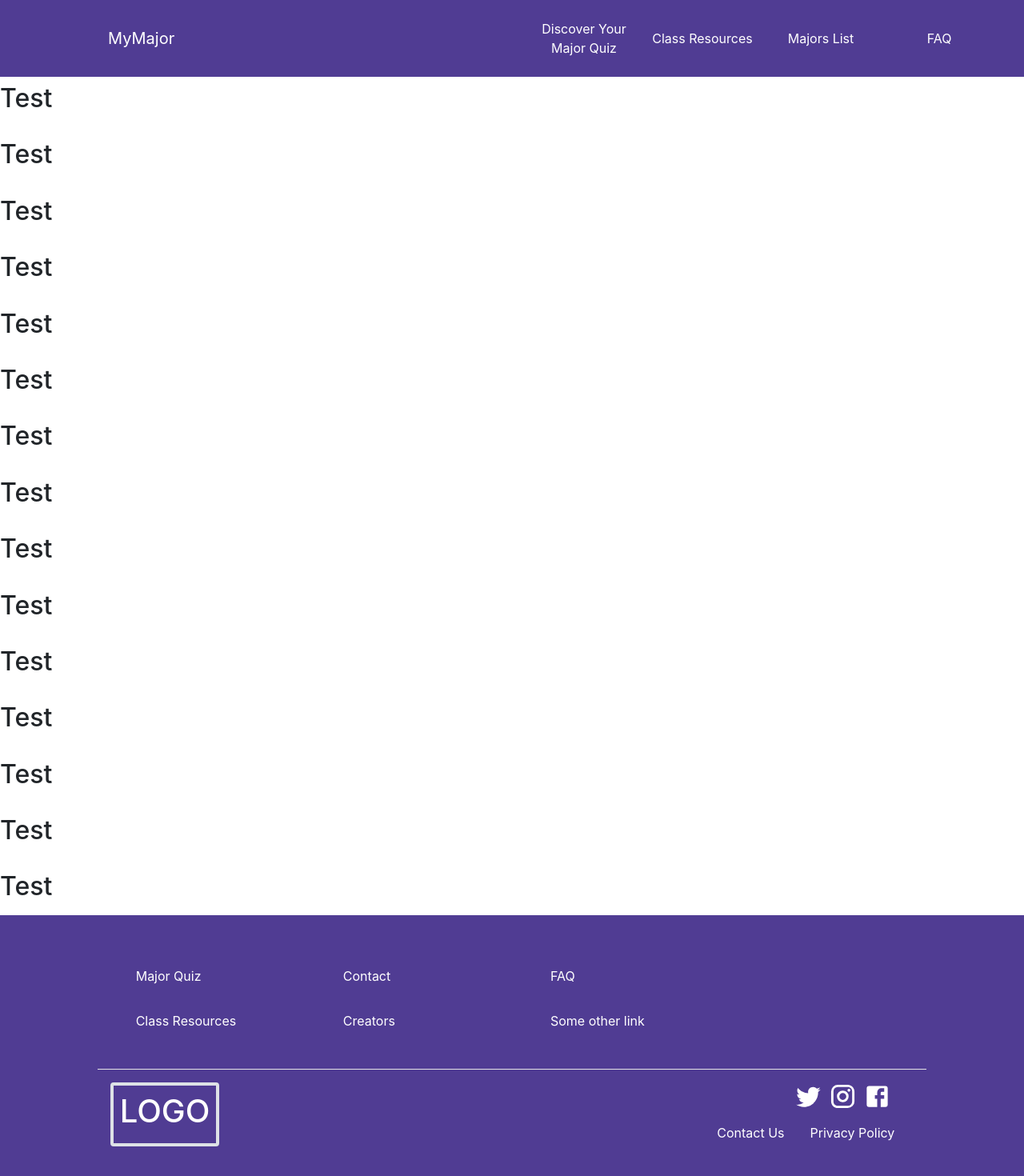
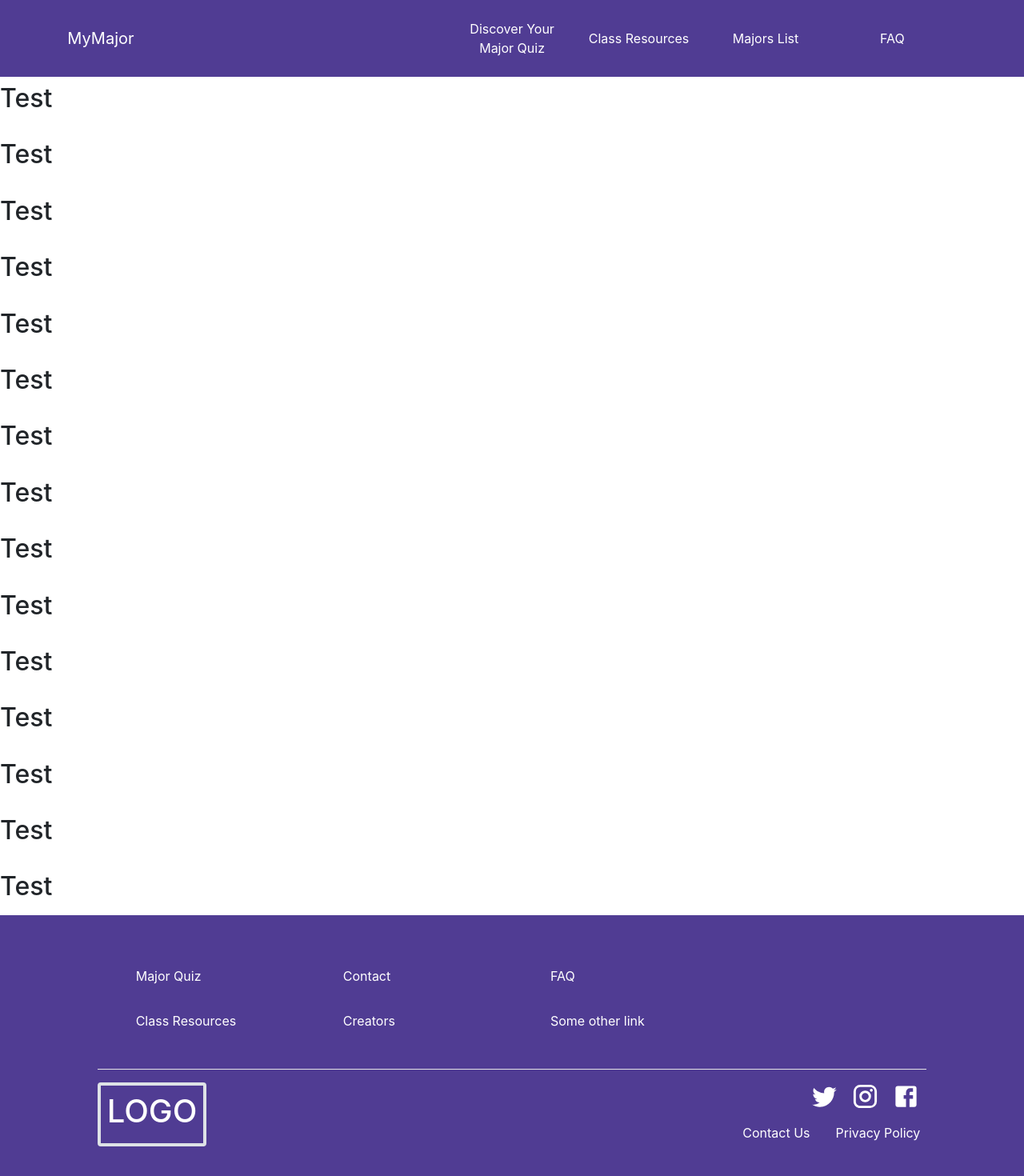
Before and after one commit to nathnet/MyMajor, a React (Create React App) app: page / in a window 1280 px wide. Shown: the top 1470 px of the page at 80% size. Built offline with nearby package versions, Linux system fonts and the light colour scheme.

Commit message:
Correcting some positioning to match the wireframes

```diff
--- a/src/components/shared/Footer.js
+++ b/src/components/shared/Footer.js
@@ -49,16 +49,16 @@ class Footer extends Component {
                         </Navbar>
                     </div>
                     <hr className="bg-white" />
-                    <div className="mx-auto px-3 text-center text-sm-left clearfix" style={{}}>
+                    <div className="text-center text-sm-left clearfix" style={{}}>
                         <div className="d-sm-inline-block float-sm-right">
-                            <div className="pr-sm-4 text-center text-sm-right">
-                                <SvgIcon component={Twitter} fontSize="large" className="mx-1 icon" />
-                                <SvgIcon component={Instagram} fontSize="large" className="mx-1 icon" />
-                                <SvgIcon component={Facebook} fontSize="large" className="mx-1 icon" />
+                            <div className="text-center text-sm-right">
+                                <SvgIcon component={Twitter} fontSize="large" className="mx-2 icon" />
+                                <SvgIcon component={Instagram} fontSize="large" className="mx-2 icon" />
+                                <SvgIcon component={Facebook} fontSize="large" className="mx-2 icon" />
                             </div>
                             <div className="text-center text-sm-left">
                                 <Navbar className="p-0" dark expand>
-                                    <Nav className="navbar mx-auto pr-0 pr-sm-3 d-block d-sm-flex" navbar>
+                                    <Nav className="navbar mx-auto pr-0 d-block d-sm-flex" navbar>
                                         <NavItem className="ml-sm-3">
                                             <NavLink>Contact Us</NavLink>
                                         </NavItem>
--- a/src/components/shared/TopNavbar.js
+++ b/src/components/shared/TopNavbar.js
@@ -27,9 +27,9 @@ class TopNavbar extends Component {
     render() {
 
         return (
-            <div>
-                <Navbar dark className="primary-color" expand="md">
-                    <NavbarBrand href="/" className="offset-xl-1 col col-lg-4 col-xl-5">MyMajor</NavbarBrand>
+            <div className="primary-color">
+                <Navbar dark className="container-fluid col-11" expand="md">
+                    <NavbarBrand href="/" className="col col-lg-4 col-xl-5">MyMajor</NavbarBrand>
                     <NavbarToggler onClick={() => this.toggle()} />
                     <Collapse isOpen={this.state.isOpen} navbar>
                         <Nav className="ml-auto navbar container" navbar justified>
```
